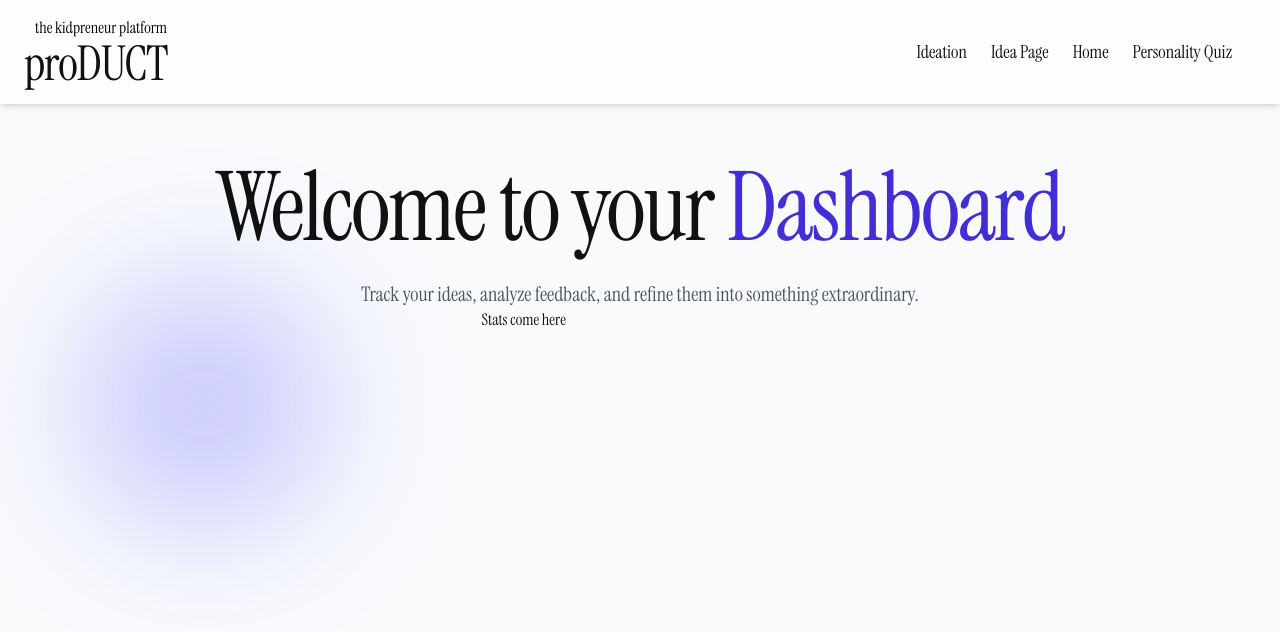
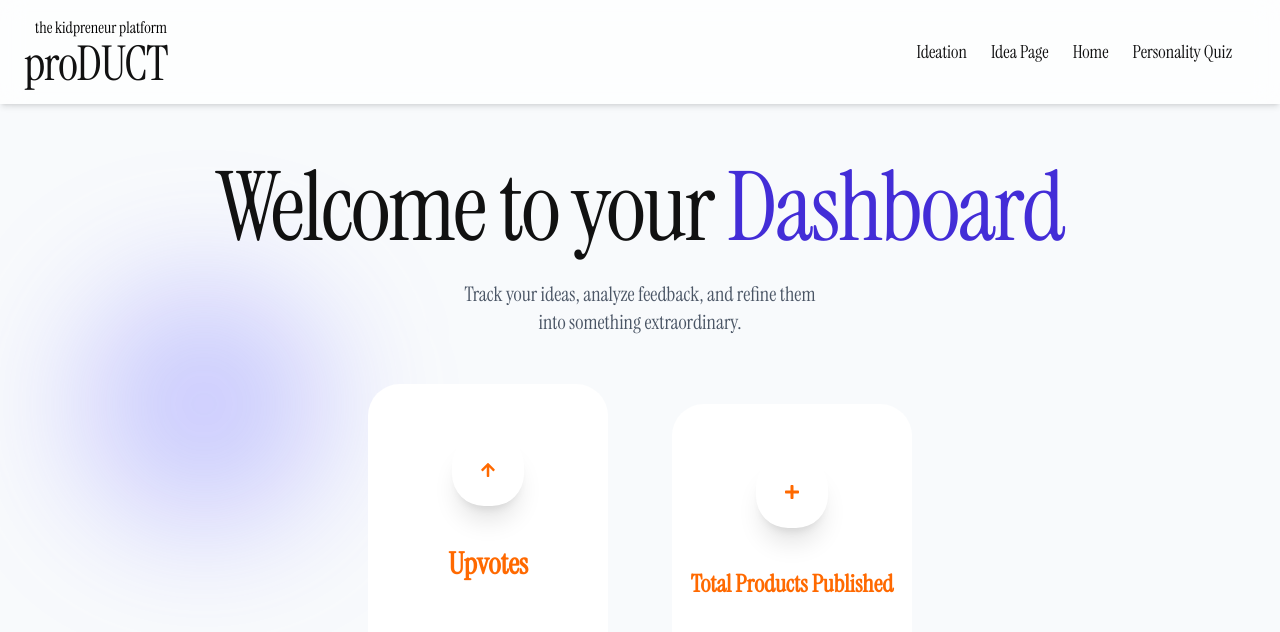
Before and after one commit to CoolDev432/proDUCT-Design-Championship-2025-Submission, a Next.js app: page /dashboard in a window 1280 px wide. Shown: the top 632 px of the page. Built offline with nearby package versions, Linux system fonts and the light colour scheme; no server answers.

Commit message:
Stats Addition

```diff
--- /dev/null
+++ b/app/api/getStats/route.js
@@ -0,0 +1,27 @@
+import { NextResponse } from "next/server"
+import { database, storage } from "@/appwriteConf";
+import { ID, Query } from "appwrite";
+
+export async function GET(req) {
+    const { searchParams } = new URL(req.url)
+    const email = searchParams.get("email")
+    var upvotes = 0;
+    const res = await database.listRows(
+        {
+            databaseId: process.env.DATABASE_ID,
+            tableId: `products`,
+            queries: [
+                Query.equal('email', [email])
+            ]
+        }
+    )
+
+    console.log(res)
+    for (let i = 0; i < res.rows.length; i++) {
+        upvotes = upvotes + res.rows[i].upvotes
+    }
+    console.log(upvotes)
+    console.log(res.rows.length)
+
+   return NextResponse.json({upvotes: upvotes, totalProducts: res.rows.length})
+}
--- a/app/components/Trending.js
+++ b/app/components/Trending.js
@@ -27,7 +27,7 @@ const Trending = () => {
   }, [])
 
   return (
-    <section
+    <div
       className={`${instrumentSerif.className} font-extralight relative bg-slate-50 py-20 px-6 sm:px-12 flex flex-col justify-center items-center text-center overflow-hidden`}
     >
 
@@ -76,7 +76,7 @@ const Trending = () => {
           ))}
         </div>
       </div>
-    </section>
+    </div>
   )
 }
 
--- a/app/dashboard/components/Hero.js
+++ b/app/dashboard/components/Hero.js
@@ -10,17 +10,17 @@ const instrumentSerif = Instrument_Serif({
 
 const Hero = () => {
   return (
-    <section
+    <div
       className={`${instrumentSerif.className} text-center flex flex-col items-center gap-6`}
     >
       <h1 className="text-5xl md:text-7xl lg:text-8xl tracking-tight">
         Welcome to your <span className="text-indigo-700">Dashboard</span>
       </h1>
-      <p className="text-lg md:text-xl text-gray-600 max-w-2xl">
+      <p className="text-lg md:text-xl text-gray-600 md:w-90 w-90">
         Track your ideas, analyze feedback, and refine them into something
         extraordinary.
       </p>
-    </section>
+    </div>
   );
 };
 
--- a/app/dashboard/components/Nav.js
+++ b/app/dashboard/components/Nav.js
@@ -26,7 +26,7 @@ const Nav = () => {
     }, [])
 
     return (
-        <nav
+        <div
             ref={nav}
             className={`${instrumentSerif.className} fixed top-0 left-0 w-full z-50 bg-white/70 backdrop-blur-md shadow-md`}
         >
@@ -66,7 +66,7 @@ const Nav = () => {
                     </div>
                 </div>
             </div>
-        </nav>
+        </div>
     )
 }
 
--- a/app/dashboard/components/Stats.js
+++ b/app/dashboard/components/Stats.js
@@ -1,22 +1,53 @@
-import React from "react";
+"use client"
+
+import React, { useEffect, useState } from "react";
 import { Instrument_Serif } from "next/font/google";
-import { FaLightbulb, FaChartLine, FaUsers } from "react-icons/fa";
+import { FaArrowUp, FaPlus } from "react-icons/fa";
+import { useUser } from "@clerk/nextjs";
 
 const instrumentSerif = Instrument_Serif({
   weight: "400",
   subsets: ["latin"],
 });
 
+
 const Stats = () => {
+  const [Res, setRes] = useState()
+  const { user } = useUser()
+  const getStats = async () => {
+    const res = await fetch(`/api/getStats?email=${user?.emailAddresses[0].emailAddress}`);
+    const resJSON = await res.json();
+    console.log(resJSON)
+    setRes(resJSON)
+  }
+  useEffect(() => {
+    getStats()
+  }, [user])
+
   return (
-    <section
-      className={`max-w-6xl mx-auto px-6 grid md:grid-cols-3 gap-8 ${instrumentSerif.className}`}
+    <div
+      className={`flex w-full justify-center flex-wrap  items-center mt-5 ${instrumentSerif.className}`}
     >
+      <div className="h-70 w-60 rounded-4xl shadow-sx hover:shadow-2xl hover:scale-110 mt-2 transition-1 transition-all flex justify-center flex-col items-center bg-white">
+        <div className="p-7 shadow-xl rounded-4xl text-orange-500 m-10">
+          <FaArrowUp />
+        </div>
+        <h1 className="text-orange-500 text-3xl font-bold">Upvotes</h1>
+        <p className="text-2xl m-9 text-orange-500">
+          {Res?.upvotes}
+        </p>
+      </div>
 
-        <h1>
-          Stats come here
-        </h1>
-    </section>
+      <div className="h-70 w-60 md:ml-16 mt-12 rounded-4xl shadow-sx hover:shadow-2xl md:p-0 p-10  hover:scale-110  transition-1 transition-all flex justify-center flex-col items-center bg-white">
+        <div className="p-7 shadow-xl rounded-4xl text-orange-500 m-10">
+          <FaPlus />
+        </div>
+        <h1 className="text-orange-500 text-2xl font-bold">Total Products Published</h1>
+        <p className="text-2xl m-9 text-orange-500">
+          {Res?.totalProducts}
+        </p>
+      </div>
+    </div>
   );
 };
 
--- a/app/quiz/page.js
+++ b/app/quiz/page.js
@@ -15,9 +15,9 @@ const Quiz = () => {
 
   const totalQuestions = 3;
 
-  const firstAnswer = (answer) => setQ1(answer);
-  const secondAnswer = (answer) => setQ2(answer);
-  const thirdAnswer = (answer) => setQ3(answer);
+  const firstAnswer = (answer) => {setQ1(answer);}
+  const secondAnswer = (answer) => {setQ2(answer);}
+  const thirdAnswer = (answer) => {setQ3(answer);}
 
   const aiAnswer = async () => {
     const res = await fetch("/api/personalityQuiz", {
```
